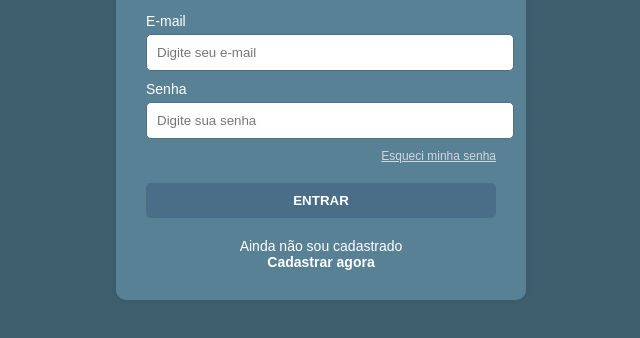
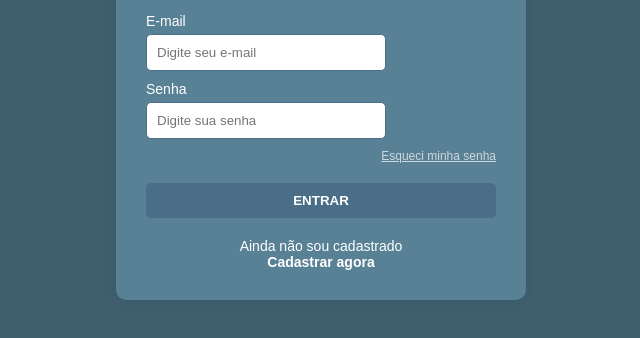
Before and after one commit to valentinacdep/vovotina, a plain HTML site: page frontend/login.html in a window 1280 px wide. Shown: the part 306-644 px from the top of the page, without its empty margins (319-959 px from the left). Drawn offline with Linux system fonts and the light colour scheme.

Commit message:
Add files via upload

```diff
--- a/frontend/cadastro.css
+++ b/frontend/cadastro.css
@@ -33,7 +33,7 @@ label {
 }
 
 input {
-    width: 27vw;
+    width: 17vw;
     padding: 10px;
     margin-top: 5px;
     border: 1px solid #4A6E87;
--- a/frontend/login.css
+++ b/frontend/login.css
@@ -45,7 +45,7 @@ label {
 }
 
 input {
-    width: 27vw;
+    width: 17vw;
     padding: 10px;
     margin-top: 5px;
     border: 1px solid #4A6E87;
```
